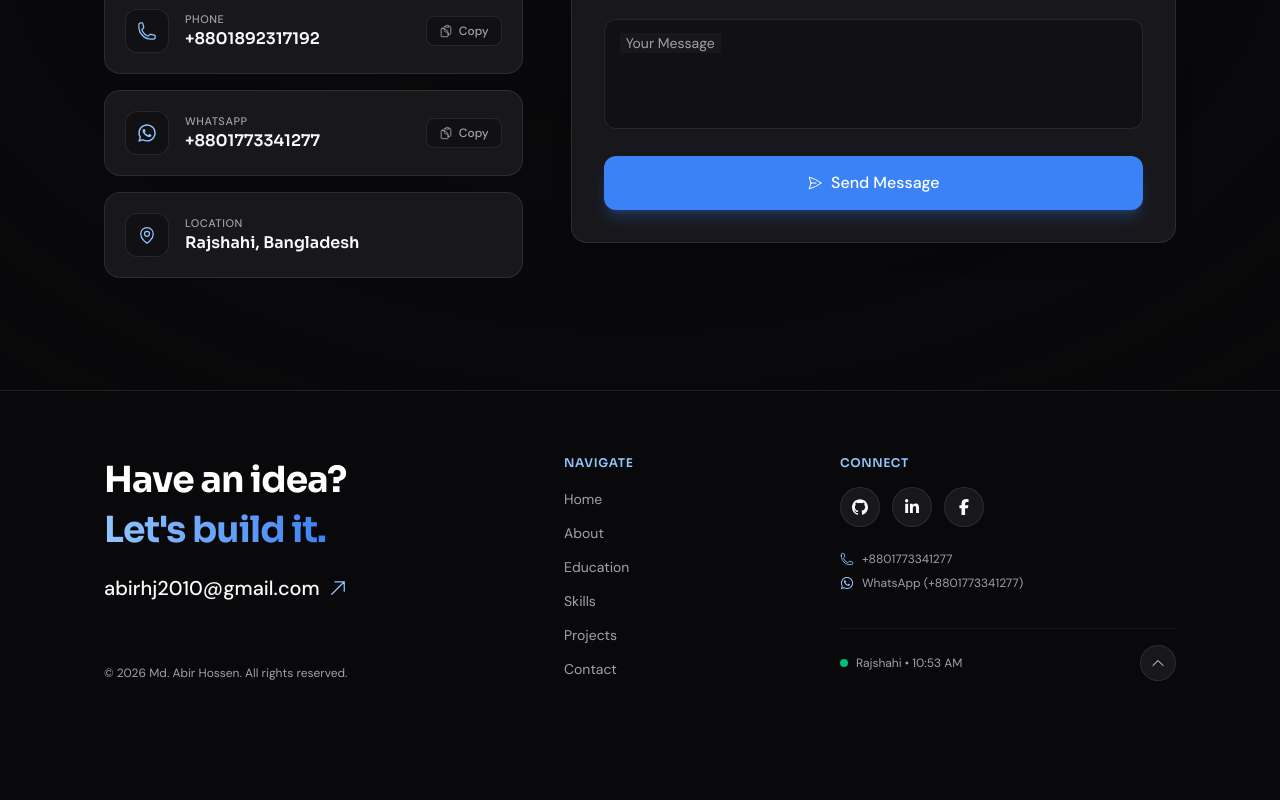
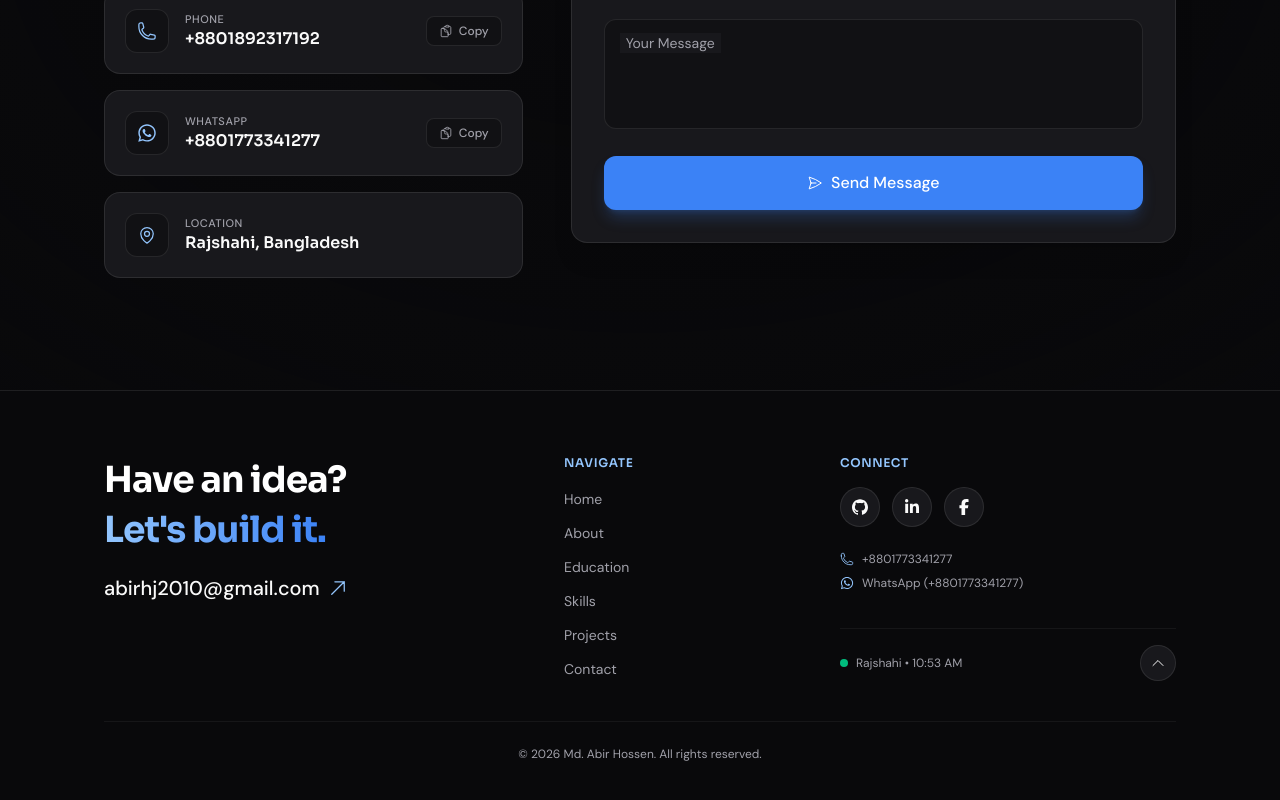
Before and after one commit to abirjuboraj/abir-portfolio, a Next.js app: page / in a window 1280 px wide. Shown: the part 7726-8526 px from the top of the page. Before the commit the page ends 8471 px from the top, so only its background shows below. Built offline with nearby package versions, Linux system fonts and the light colour scheme.

Commit message:
footer section updated

```diff
--- a/src/components/Footer.tsx
+++ b/src/components/Footer.tsx
@@ -117,10 +117,6 @@ export default function Footer() {
                 </a>
               </div>
             </div>
-
-            <p className="text-xs text-muted mt-4">
-              © {siteConfig.copyrightYear} {siteConfig.name}. All rights reserved.
-            </p>
           </div>
 
           {/* Middle Column: Navigate (stacks to 2 columns on mobile) */}
@@ -235,6 +231,13 @@ export default function Footer() {
             </div>
           </div>
         </div>
+
+        {/* Bottom Centered Copyright */}
+        <div className="mt-10 pt-6 border-t border-line/60 flex items-center justify-center text-center">
+          <p className="text-xs text-muted">
+            © {siteConfig.copyrightYear} {siteConfig.name}. All rights reserved.
+          </p>
+        </div>
       </div>
     </footer>
   );
```
